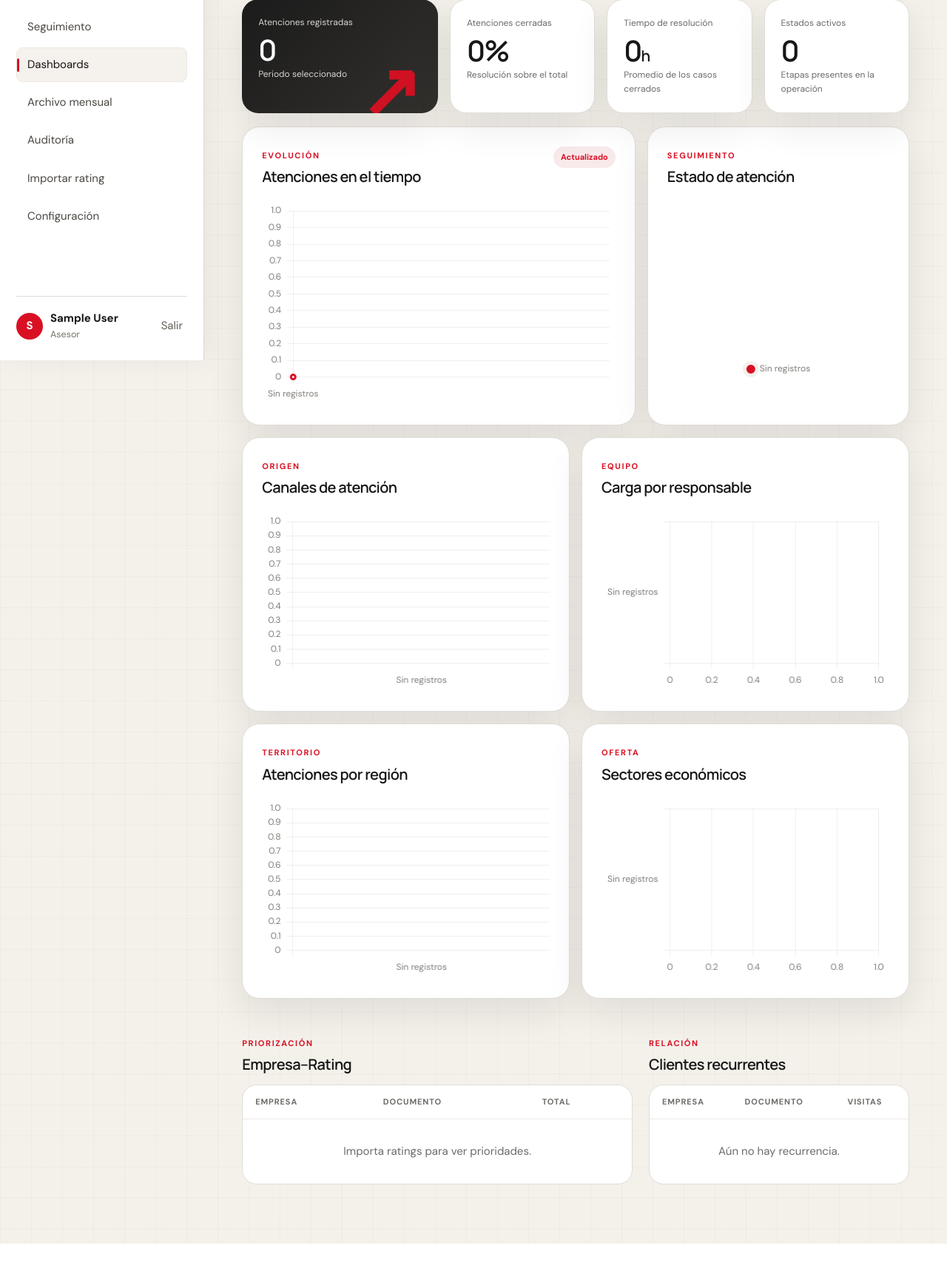
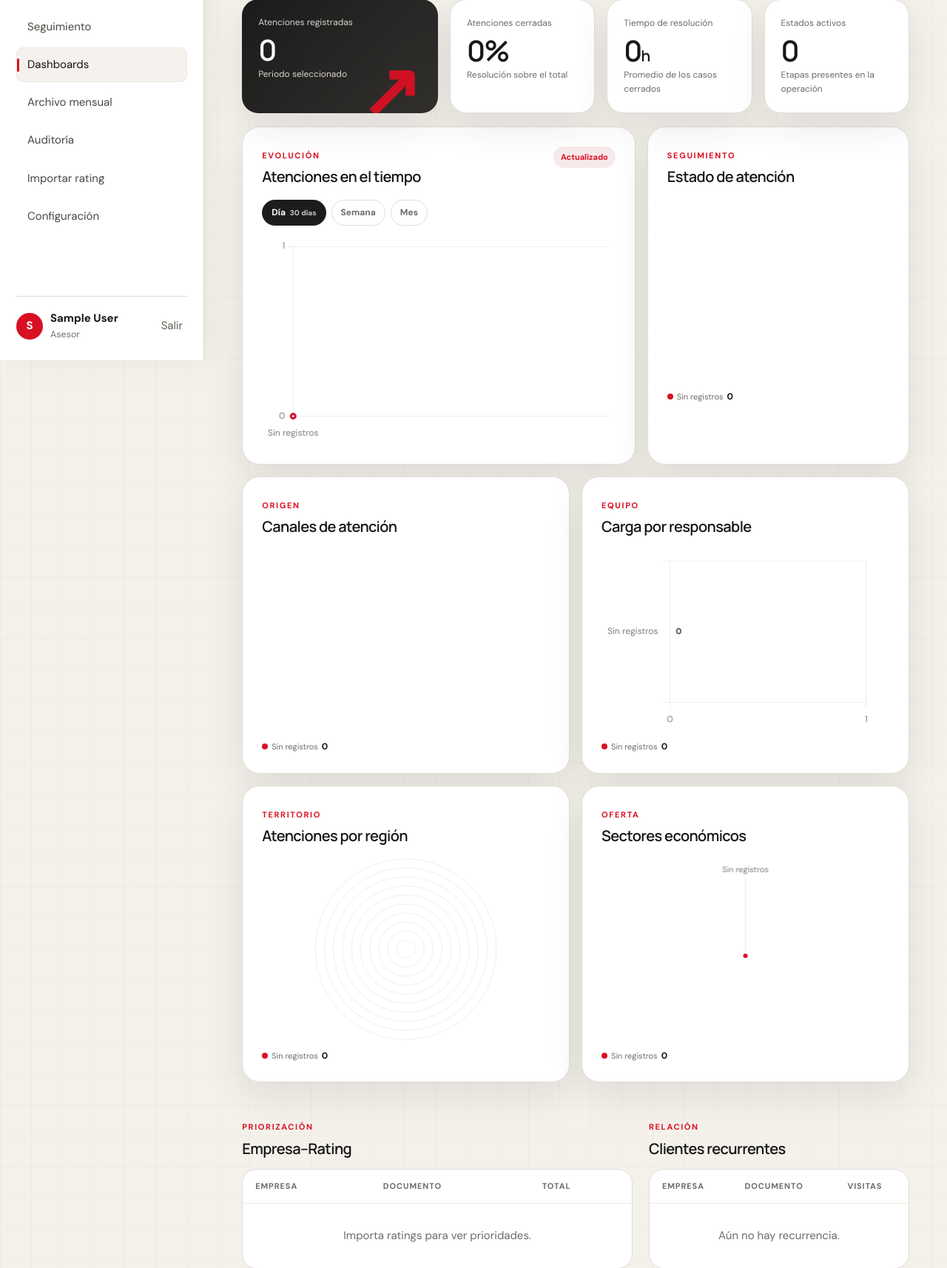
Before and after one commit to Sjaiback/PromPeru, a Django app: page /bi/ in a window 1280 px wide; the page is wider, and only the part inside the window is pictured. Shown: the part 313-2027 px from the top of that part at 74% size. Before the commit the page ends 1994 px from the top of that part, so only its background shows below. Run offline with Django 5.2, Linux system fonts and the light colour scheme; the visitor is signed in with stand-in values (Sample User, id 1); data that the repository does not hold is empty; a map, chart or similar area stays blank.

Commit message:
Diversificar visualizaciones y periodos del dashboard

```diff
--- a/bi/tests.py
+++ b/bi/tests.py
@@ -74,3 +74,6 @@ class ArchivoMensualTests(TestCase):
         self.assertContains(response, "Dashboards")
         self.assertContains(response, "dashboard-chart-data")
         self.assertContains(response, "trendChart")
+        self.assertContains(response, 'data-chart-period="dia"')
+        self.assertContains(response, 'data-chart-period="semana"')
+        self.assertContains(response, 'data-chart-period="mes"')
--- a/bi/views.py
+++ b/bi/views.py
@@ -1,10 +1,10 @@
 from collections import Counter
-from datetime import datetime
+from datetime import datetime, timedelta
 from io import BytesIO
 import hashlib, zipfile
 from django.contrib.auth.decorators import login_required, user_passes_test
 from django.db.models import Avg, Count, DurationField, ExpressionWrapper, F, Q
-from django.db.models.functions import TruncDate
+from django.db.models.functions import TruncDate, TruncMonth, TruncWeek
 from django.http import HttpResponse
 from django.shortcuts import get_object_or_404, redirect, render
 from django.contrib import messages
@@ -95,12 +95,21 @@ def dashboard(request):
         .distinct()
         .order_by("-empresa__rating__total")[:15]
     )
-    tendencia = list(
-        qs.annotate(dia=TruncDate("fecha"))
-        .values("dia")
-        .annotate(total=Count("id"))
-        .order_by("dia")
-    )
+    hoy = timezone.localdate()
+
+    def tendencia(periodo, truncar, inicio):
+        data = list(
+            qs.filter(fecha__gte=inicio)
+            .annotate(periodo=truncar("fecha"))
+            .values("periodo")
+            .annotate(total=Count("id"))
+            .order_by("periodo")
+        )
+        return {
+            "labels": [item["periodo"].isoformat() for item in data],
+            "values": [item["total"] for item in data],
+            "periodo": periodo,
+        }
 
     def chart_values(data, key):
         return {
@@ -109,9 +118,10 @@ def dashboard(request):
         }
 
     chart_data = {
-        "tendencia": {
-            "labels": [item["dia"].isoformat() for item in tendencia],
-            "values": [item["total"] for item in tendencia],
+        "tendencias": {
+            "dia": tendencia("dia", TruncDate, hoy - timedelta(days=29)),
+            "semana": tendencia("semana", TruncWeek, hoy - timedelta(days=83)),
+            "mes": tendencia("mes", TruncMonth, hoy - timedelta(days=364)),
         },
         "canales": chart_values(series(qs, "tipo_atencion", "Canal"), "label"),
         "responsables": chart_values(
--- a/static/css/app.css
+++ b/static/css/app.css
@@ -714,6 +714,14 @@ tr:last-child td {
 .visual-trend .canvas-wrap { height:278px; }
 .canvas-donut { max-width:300px; margin-left:auto; margin-right:auto; }
 .dashboard-tables { margin-top:18px; }
+.chart-periods { display:flex; gap:7px; margin-top:18px; }
+.chart-periods button { border:1px solid var(--line); background:#fff; color:var(--muted); border-radius:999px; padding:7px 12px; cursor:pointer; font-weight:700; font-size:12px; transition:.2s; }
+.chart-periods button:hover,.chart-periods button.is-active { color:#fff; background:var(--dark); border-color:var(--dark); }
+.chart-periods small { font-size:10px; margin-left:3px; opacity:.75; }
+.chart-key { display:flex; flex-wrap:wrap; gap:7px 12px; margin-top:12px; }
+.chart-key span { display:inline-flex; align-items:center; gap:5px; color:var(--muted); font-size:11px; }
+.chart-key i { width:8px; height:8px; flex:0 0 auto; border-radius:50%; }
+.chart-key b { color:var(--ink); font-size:12px; }
 .bars {
   display: grid;
   gap: 13px;
--- a/static/js/dashboard.js
+++ b/static/js/dashboard.js
@@ -3,28 +3,78 @@
   if (!node || typeof Chart === "undefined") return;
   var data = JSON.parse(node.textContent);
   var red = "#d91023", ink = "#201f1d", muted = "#807d78", paper = "#f4f1ec";
-  var palette = [red, "#e87855", "#d7a661", "#7c8a6c", "#667b9b", "#a27278", "#b39557"];
+  var palette = [red, "#ec7651", "#d9a455", "#768567", "#607a9f", "#a07178", "#b99b52", "#52656f", "#bf4f68"];
+  var territoryColors = {
+    "Lima":"#3e82a8", "Callao":"#5799bc", "Ica":"#d69b58", "Arequipa":"#b85f48", "Moquegua":"#c97b58", "Tacna":"#a9574c", "La Libertad":"#c5924a", "Lambayeque":"#d2ad56", "Piura":"#d6b153", "Tumbes":"#e0c467",
+    "Junín":"#9a6441", "Pasco":"#8a5b41", "Huancavelica":"#815847", "Ayacucho":"#a96845", "Apurímac":"#966247", "Cusco":"#905442", "Puno":"#765148", "Cajamarca":"#a47339", "Áncash":"#7d674c",
+    "Amazonas":"#5a936c", "San Martín":"#4c8c5d", "Loreto":"#3d7d55", "Madre de Dios":"#6d9d55", "Ucayali":"#4b875d"
+  };
   Chart.defaults.font.family = "DM Sans, Arial, sans-serif";
   Chart.defaults.color = muted;
   Chart.defaults.animation = { duration: 850, easing: "easeOutQuart" };
+  Chart.register({
+    id: "valueLabels",
+    afterDatasetsDraw: function (chart) {
+      if (chart.config.type !== "bar") return;
+      var ctx = chart.ctx, horizontal = chart.options.indexAxis === "y";
+      ctx.save(); ctx.fillStyle = ink; ctx.font = "600 11px DM Sans, Arial";
+      chart.getDatasetMeta(0).data.forEach(function (bar, index) {
+        var value = chart.data.datasets[0].data[index];
+        if (horizontal) { ctx.textAlign = "left"; ctx.textBaseline = "middle"; ctx.fillText(value, bar.x + 8, bar.y); }
+        else { ctx.textAlign = "center"; ctx.textBaseline = "bottom"; ctx.fillText(value, bar.x, bar.y - 8); }
+      });
+      ctx.restore();
+    }
+  });
 
   function safe(values) { return values && values.length ? values : [0]; }
   function labels(values) { return values && values.length ? values : ["Sin registros"]; }
-  function tooltip() { return { backgroundColor: ink, padding: 12, cornerRadius: 10, displayColors: false }; }
-  function axis() { return { grid: { color: "rgba(32,31,29,.07)" }, border: { display: false }, ticks: { padding: 8 } }; }
+  function tooltip() { return { backgroundColor: ink, padding: 12, cornerRadius: 10, displayColors: true, callbacks: { label: function (item) { return " " + item.formattedValue + " atenciones"; } } }; }
+  function axis() { return { grid: { color: "rgba(32,31,29,.07)" }, border: { display: false }, ticks: { padding: 8, precision: 0 } }; }
   function canvas(id) { return document.getElementById(id); }
+  function colorsFor(set, regional) { return labels(set.labels).map(function (label, index) { return regional ? (territoryColors[label] || palette[index % palette.length]) : palette[index % palette.length]; }); }
+  function renderSummary(name, set, colors) {
+    var element = document.querySelector('[data-summary="' + name + '"]'); if (!element) return;
+    element.innerHTML = labels(set.labels).map(function (label, index) { return '<span><i style="background:' + colors[index % colors.length] + '"></i>' + label + '<b>' + safe(set.values)[index] + '</b></span>'; }).join("");
+  }
   function bar(id, set, horizontal) {
     var el = canvas(id); if (!el) return;
-    new Chart(el, { type: "bar", data: { labels: labels(set.labels), datasets: [{ data: safe(set.values), borderRadius: 9, borderSkipped: false, backgroundColor: palette }] }, options: { indexAxis: horizontal ? "y" : "x", maintainAspectRatio: false, plugins: { legend: { display: false }, tooltip: tooltip() }, scales: { x: axis(), y: axis() } } });
+    var colors = colorsFor(set, false); renderSummary(id === "advisorChart" ? "responsables" : "", set, colors);
+    new Chart(el, { type: "bar", data: { labels: labels(set.labels), datasets: [{ data: safe(set.values), borderRadius: 9, borderSkipped: false, backgroundColor: colors }] }, options: { indexAxis: horizontal ? "y" : "x", layout: { padding: horizontal ? { right: 32 } : { top: 22 } }, maintainAspectRatio: false, plugins: { legend: { display: false }, tooltip: tooltip() }, scales: { x: axis(), y: axis() } } });
+  }
+  function circular(id, set, type, regional, summaryName) {
+    var el = canvas(id); if (!el) return;
+    var colors = colorsFor(set, regional); renderSummary(summaryName, set, colors);
+    new Chart(el, { type: type, data: { labels: labels(set.labels), datasets: [{ data: safe(set.values), backgroundColor: colors, borderColor: paper, borderWidth: type === "doughnut" ? 5 : 2, hoverOffset: 8 }] }, options: { maintainAspectRatio: false, scales: type === "polarArea" ? { r: { ticks: { display: false }, grid: { color: "rgba(32,31,29,.08)" } } } : {}, plugins: { legend: { display: false }, tooltip: tooltip() }, cutout: type === "doughnut" ? "69%" : undefined } });
+  }
+  function radar(id, set) {
+    var el = canvas(id); if (!el) return;
+    var colors = colorsFor(set, false); renderSummary("sectores", set, colors);
+    new Chart(el, { type: "radar", data: { labels: labels(set.labels), datasets: [{ data: safe(set.values), borderColor: red, backgroundColor: "rgba(217,16,35,.18)", borderWidth: 2.5, pointBackgroundColor: colors, pointBorderColor: "#fff", pointBorderWidth: 2, pointRadius: 4 }] }, options: { maintainAspectRatio: false, plugins: { legend: { display: false }, tooltip: tooltip() }, scales: { r: { beginAtZero: true, ticks: { display: false, precision: 0 }, grid: { color: "rgba(32,31,29,.12)" }, angleLines: { color: "rgba(32,31,29,.12)" }, pointLabels: { font: { size: 11 } } } } } });
   }
 
-  var trend = canvas("trendChart");
-  if (trend) new Chart(trend, { type: "line", data: { labels: labels(data.tendencia.labels).map(function (v) { return v === "Sin registros" ? v : new Date(v + "T00:00:00").toLocaleDateString("es-PE", { day:"2-digit", month:"short" }); }), datasets: [{ data: safe(data.tendencia.values), borderColor: red, backgroundColor: "rgba(217,16,35,.12)", fill: true, tension: .42, borderWidth: 3, pointRadius: 3, pointHoverRadius: 6, pointBackgroundColor: "#fff", pointBorderColor: red, pointBorderWidth: 3 }] }, options: { maintainAspectRatio: false, plugins: { legend: { display: false }, tooltip: tooltip() }, scales: { x: axis(), y: { ...axis(), beginAtZero: true, precision: 0 } } } });
-
+  var trend = canvas("trendChart"), activePeriod = "dia", trendChart;
+  function formatTrendLabel(value, period) {
+    var date = new Date(value + "T00:00:00");
+    if (period === "mes") return date.toLocaleDateString("es-PE", { month: "short", year: "2-digit" });
+    if (period === "semana") return "Sem. " + date.toLocaleDateString("es-PE", { day: "2-digit", month: "short" });
+    return date.toLocaleDateString("es-PE", { day:"2-digit", month:"short" });
+  }
+  function updateTrend(period) {
+    activePeriod = period; var serie = data.tendencias[period];
+    trendChart.data.labels = labels(serie.labels).map(function (item) { return item === "Sin registros" ? item : formatTrendLabel(item, period); });
+    trendChart.data.datasets[0].data = safe(serie.values); trendChart.update();
+  }
+  if (trend) {
+    var ctx = trend.getContext("2d"), gradient = ctx.createLinearGradient(0, 0, 0, 280); gradient.addColorStop(0, "rgba(217,16,35,.28)"); gradient.addColorStop(1, "rgba(217,16,35,.015)");
+    trendChart = new Chart(trend, { type: "line", data: { labels: [], datasets: [{ data: [], borderColor: red, backgroundColor: gradient, fill: true, tension: .42, borderWidth: 3, pointRadius: 3, pointHoverRadius: 6, pointBackgroundColor: "#fff", pointBorderColor: red, pointBorderWidth: 3 }] }, options: { maintainAspectRatio: false, plugins: { legend: { display: false }, tooltip: tooltip() }, scales: { x: axis(), y: { ...axis(), beginAtZero: true, ticks: { precision:0, stepSize:1 } } } } });
+    updateTrend("dia");
+    document.querySelectorAll("[data-chart-period]").forEach(function (button) { button.addEventListener("click", function () { document.querySelectorAll("[data-chart-period]").forEach(function (item) { item.classList.remove("is-active"); }); button.classList.add("is-active"); updateTrend(button.dataset.chartPeriod); }); });
+  }
   var status = canvas("statusChart");
-  if (status) new Chart(status, { type: "doughnut", data: { labels: labels(data.estados.labels), datasets: [{ data: safe(data.estados.values), backgroundColor: data.estados.colors && data.estados.colors.length ? data.estados.colors : palette, borderColor: paper, borderWidth: 5, hoverOffset: 7 }] }, options: { cutout: "70%", maintainAspectRatio: false, plugins: { legend: { position: "bottom", labels: { usePointStyle: true, pointStyle: "circle", padding: 16 } }, tooltip: tooltip() } } });
-  bar("channelChart", data.canales, false);
+  if (status) { var stateData = { labels: data.estados.labels, values: data.estados.values }; var stateColors = data.estados.colors && data.estados.colors.length ? data.estados.colors : palette; renderSummary("estados", stateData, stateColors); new Chart(status, { type: "doughnut", data: { labels: labels(stateData.labels), datasets: [{ data: safe(stateData.values), backgroundColor: stateColors, borderColor: paper, borderWidth: 5, hoverOffset: 8 }] }, options: { cutout: "69%", maintainAspectRatio: false, plugins: { legend: { display: false }, tooltip: tooltip() } } }); }
+  circular("channelChart", data.canales, "doughnut", false, "canales");
   bar("advisorChart", data.responsables, true);
-  bar("regionChart", data.regiones, false);
-  bar("sectorChart", data.sectores, true);
+  circular("regionChart", data.regiones, "polarArea", true, "regiones");
+  radar("sectorChart", data.sectores);
 })();
--- a/templates/bi/dashboard.html
+++ b/templates/bi/dashboard.html
@@ -32,19 +32,21 @@
 <section class="dashboard-grid dashboard-grid-primary">
   <article class="visual-card visual-trend">
     <div class="visual-heading"><div><span class="eyebrow">Evolución</span><h2>Atenciones en el tiempo</h2></div><span class="visual-badge">Actualizado</span></div>
+    <div class="chart-periods" role="group" aria-label="Periodo de evolución"><button class="is-active" type="button" data-chart-period="dia">Día <small>30 días</small></button><button type="button" data-chart-period="semana">Semana</button><button type="button" data-chart-period="mes">Mes</button></div>
     <div class="canvas-wrap"><canvas id="trendChart" aria-label="Evolución de atenciones" role="img"></canvas></div>
   </article>
   <article class="visual-card visual-donut">
     <div class="visual-heading"><div><span class="eyebrow">Seguimiento</span><h2>Estado de atención</h2></div></div>
     <div class="canvas-wrap canvas-donut"><canvas id="statusChart" aria-label="Estado de las atenciones" role="img"></canvas></div>
+    <div class="chart-key" data-summary="estados"></div>
   </article>
 </section>
 
 <section class="dashboard-grid dashboard-grid-secondary">
-  <article class="visual-card"><div class="visual-heading"><div><span class="eyebrow">Origen</span><h2>Canales de atención</h2></div></div><div class="canvas-wrap"><canvas id="channelChart" aria-label="Canales de atención" role="img"></canvas></div></article>
-  <article class="visual-card"><div class="visual-heading"><div><span class="eyebrow">Equipo</span><h2>Carga por responsable</h2></div></div><div class="canvas-wrap"><canvas id="advisorChart" aria-label="Carga por responsable" role="img"></canvas></div></article>
-  <article class="visual-card"><div class="visual-heading"><div><span class="eyebrow">Territorio</span><h2>Atenciones por región</h2></div></div><div class="canvas-wrap"><canvas id="regionChart" aria-label="Atenciones por región" role="img"></canvas></div></article>
-  <article class="visual-card"><div class="visual-heading"><div><span class="eyebrow">Oferta</span><h2>Sectores económicos</h2></div></div><div class="canvas-wrap"><canvas id="sectorChart" aria-label="Sectores económicos" role="img"></canvas></div></article>
+  <article class="visual-card"><div class="visual-heading"><div><span class="eyebrow">Origen</span><h2>Canales de atención</h2></div></div><div class="canvas-wrap"><canvas id="channelChart" aria-label="Canales de atención" role="img"></canvas></div><div class="chart-key" data-summary="canales"></div></article>
+  <article class="visual-card"><div class="visual-heading"><div><span class="eyebrow">Equipo</span><h2>Carga por responsable</h2></div></div><div class="canvas-wrap"><canvas id="advisorChart" aria-label="Carga por responsable" role="img"></canvas></div><div class="chart-key" data-summary="responsables"></div></article>
+  <article class="visual-card"><div class="visual-heading"><div><span class="eyebrow">Territorio</span><h2>Atenciones por región</h2></div></div><div class="canvas-wrap"><canvas id="regionChart" aria-label="Atenciones por región" role="img"></canvas></div><div class="chart-key" data-summary="regiones"></div></article>
+  <article class="visual-card"><div class="visual-heading"><div><span class="eyebrow">Oferta</span><h2>Sectores económicos</h2></div></div><div class="canvas-wrap"><canvas id="sectorChart" aria-label="Sectores económicos" role="img"></canvas></div><div class="chart-key" data-summary="sectores"></div></article>
 </section>
 
 <section class="split-tables dashboard-tables">
@@ -56,5 +58,5 @@
 {% endblock %}
 {% block extra_scripts %}
 <script src="https://cdn.jsdelivr.net/npm/chart.js@4.5.1/dist/chart.umd.min.js"></script>
-<script src="{% static 'js/dashboard.js' %}?v=20260806-1"></script>
+<script src="{% static 'js/dashboard.js' %}?v=20260806-2"></script>
 {% endblock %}
```
